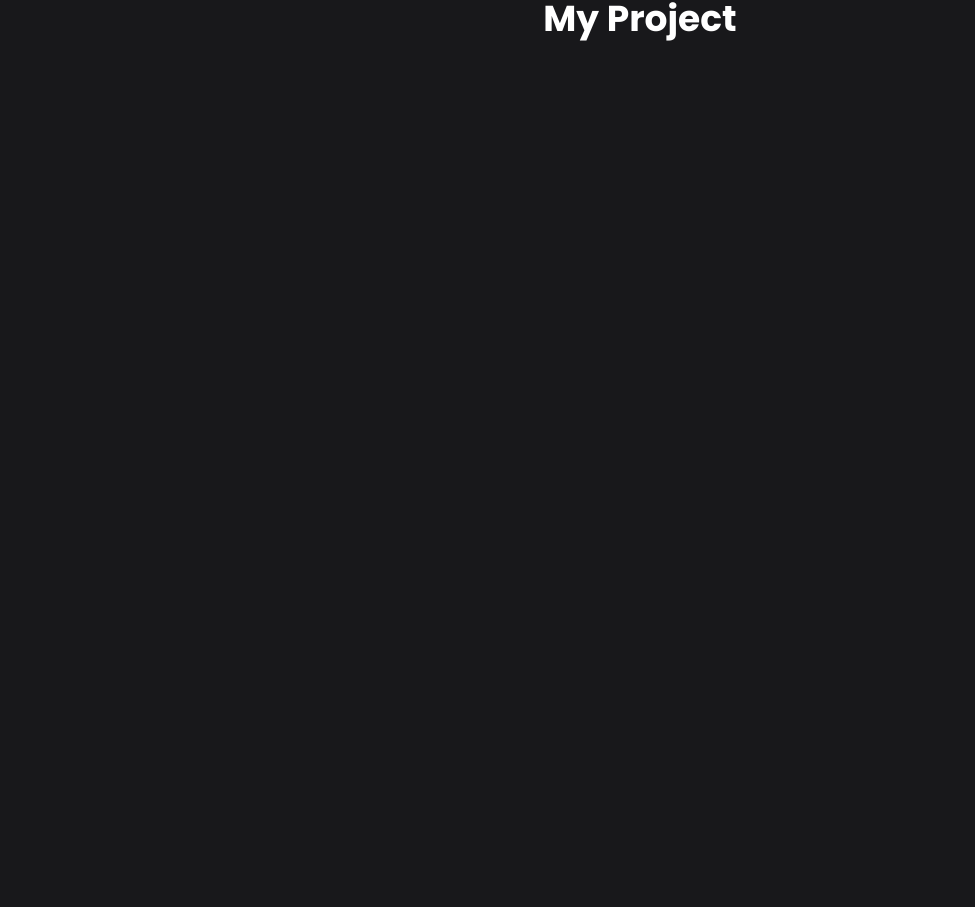
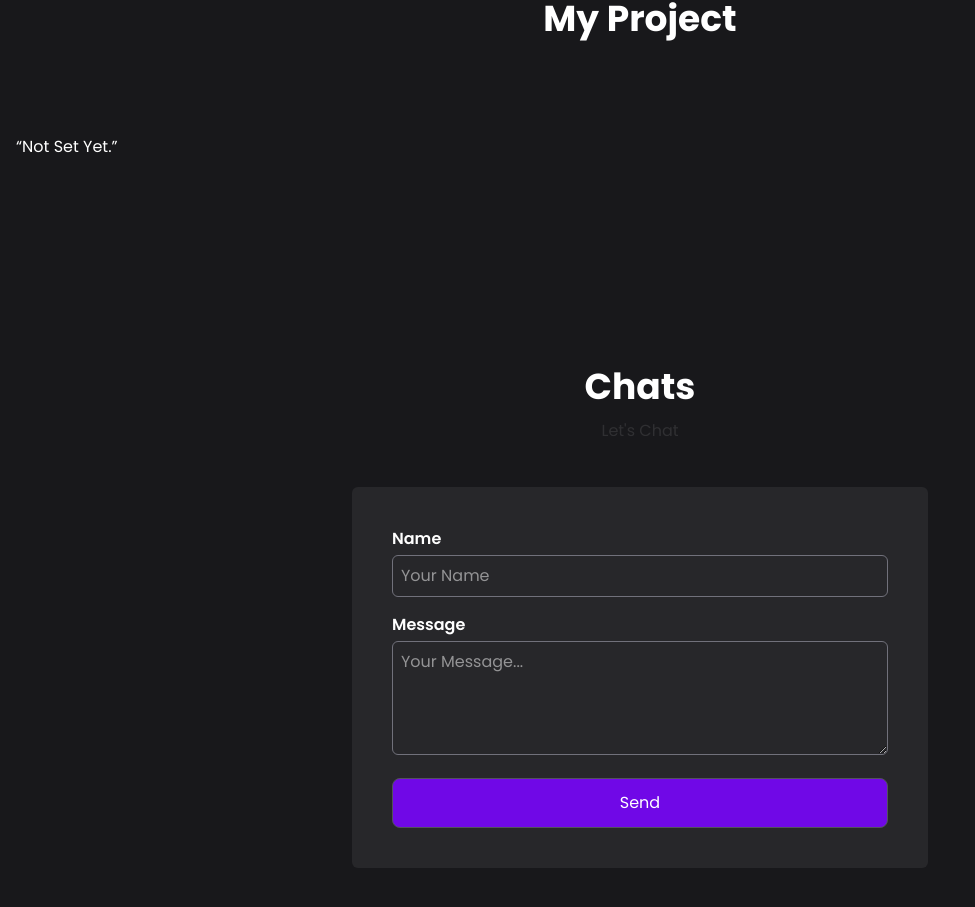
Before and after one commit to RizkiOfc/portfolio, a React (Vite) app: page / in a window 1280 px wide. Shown: the part 2332-3239 px from the top of the page, without its empty margins (0-975 px from the left). Built offline with nearby package versions, Linux system fonts and the light colour scheme.

Commit message:
Update App.jsx

```diff
--- a/src/App.jsx
+++ b/src/App.jsx
@@ -64,7 +64,7 @@
       <h1 className='text-center text-4xl font-bold mb-2 data-aos="fade-right'>My Project</h1>
         <p className='text-base/loose text-center opacity-50' data-aos="fade-up" data-aos-duration="1000" data-aos-delay="300">Here is my project.</p>
         <div className="project-box mt-14 grid sm:grid-cols-2 grid-cols-1 lg:grid-cols-3 gap-4">
-          {listProyek.map(proyek => (
+          {/*listProyek.map(proyek => (
             <div key={proyek.id} className='p-4 bg-zinc-800 rounded-md' data-aos="fade-up" data-aos-duration="1000" data-aos-delay={tool.dad}>
               <img src={proyek.gambar} alt="Project" loading='lazy'/>
               <div>
@@ -80,7 +80,8 @@
                 </div>
               </div>
             </div>
-          ))}
+          ))}*/}
+          <q>Not Set Yet.</q>
         </div>
     </div>
       <div className="contact mt-32 p-10" id='contact'>
```
